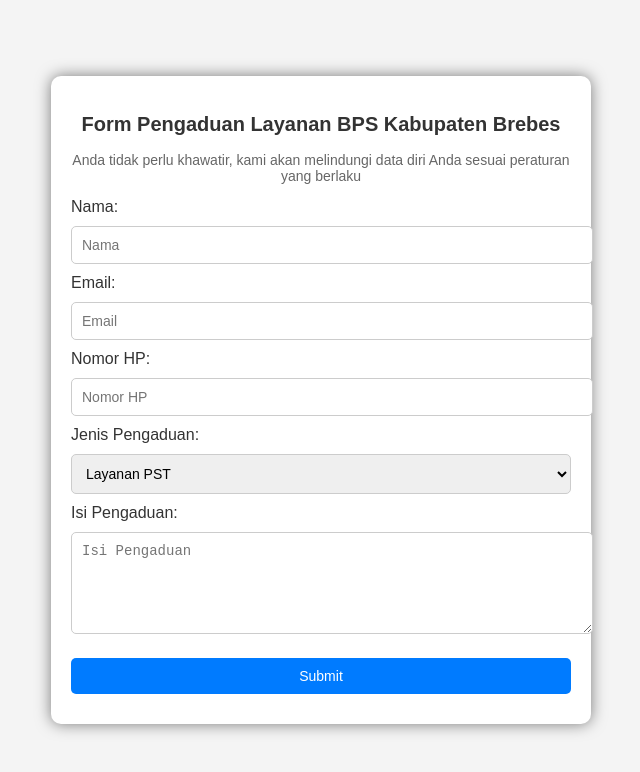
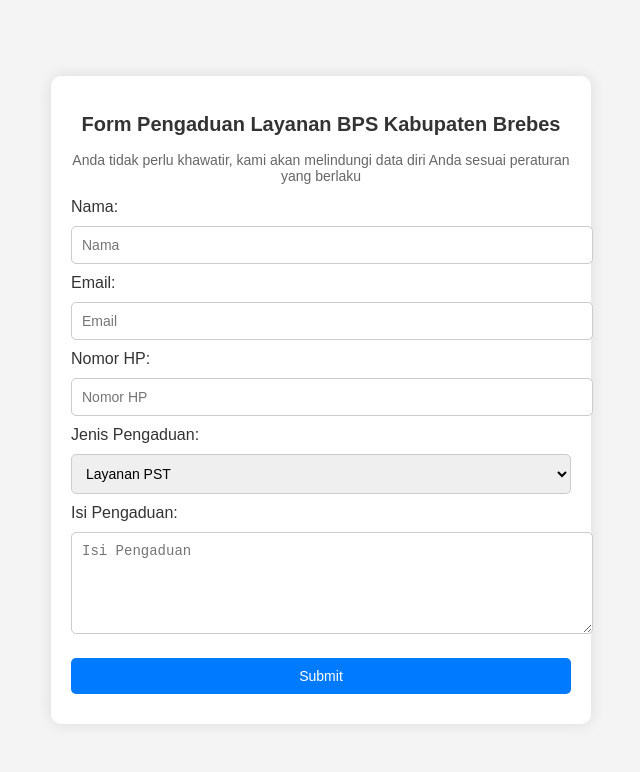
Before and after one commit to bpskabbrebes/Pengaduan_layanan, a plain HTML site: page index.html in a window 1280 px wide. Shown: the whole page, without its empty margins (319-959 px from the left). Drawn offline with Linux system fonts and the light colour scheme.

Commit message:
Update index.html

```diff
--- a/index.html
+++ b/index.html
@@ -19,7 +19,7 @@
             background-color: white;
             padding: 20px;
             border-radius: 10px;
-            box-shadow: 0 0 15px rgba(0, 0, 0, 0.5);
+            box-shadow: 0 0 15px rgba(0, 0, 0, 0.1);
             width: 500px;
         }
         h2 {
```
